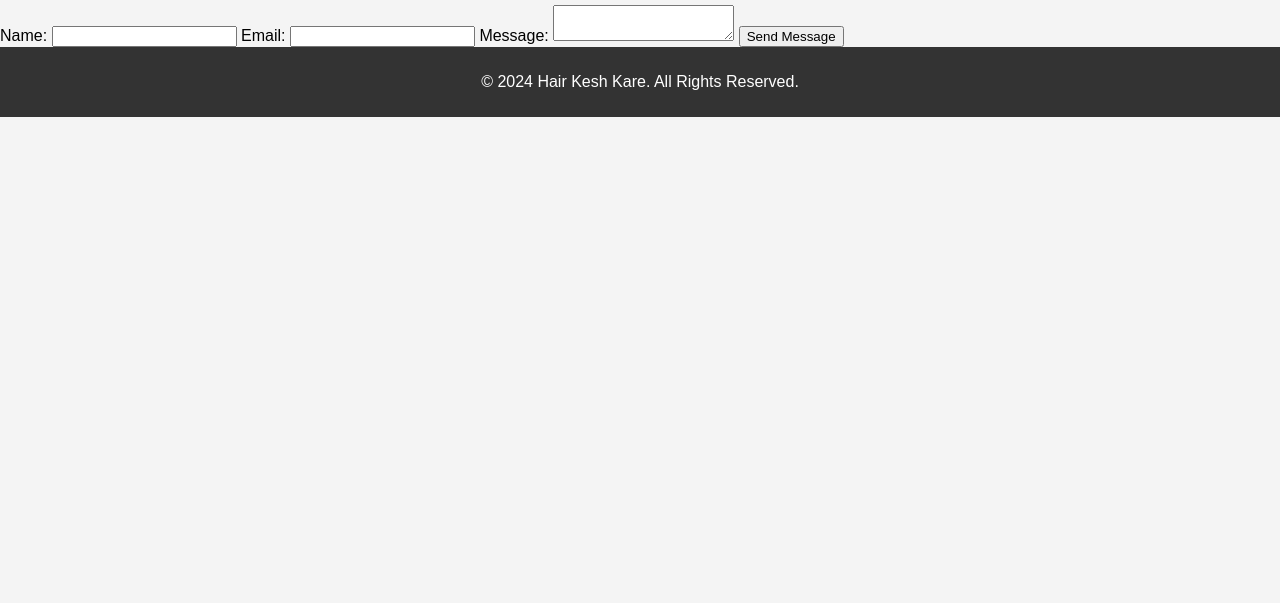
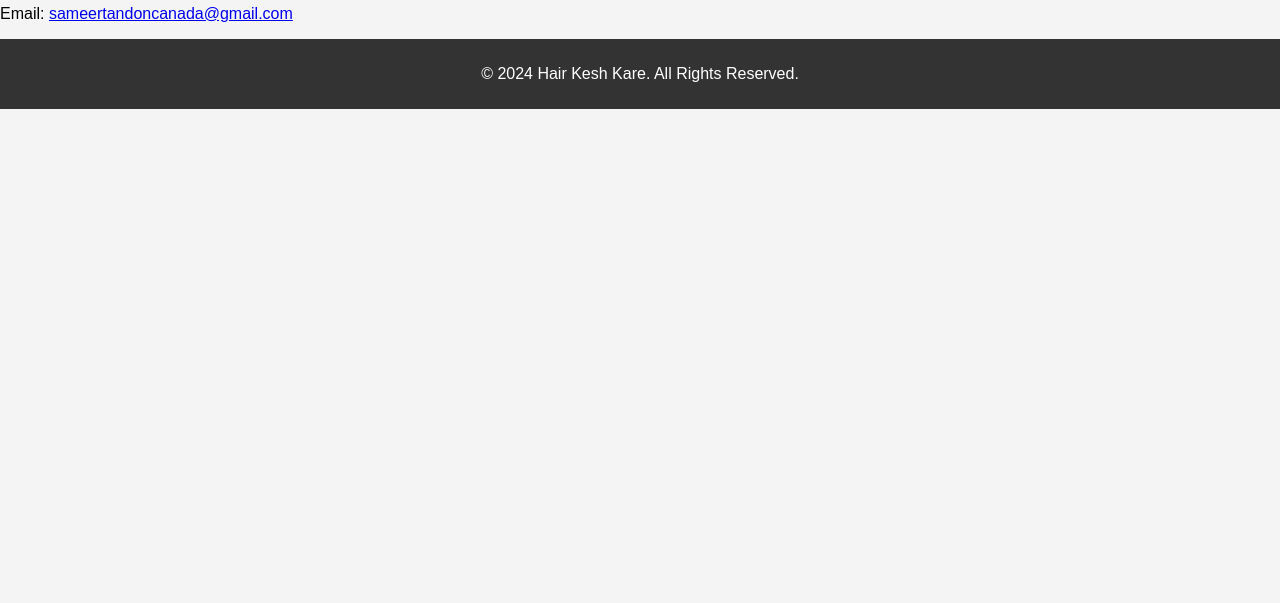
Before and after one commit to HairKeshKare/HairKeshKare, a plain HTML site: page Contact.html in a window 1280 px wide. Shown: the part 197-800 px from the top of the page. Drawn offline with Linux system fonts and the light colour scheme.

Commit message:
Update Contact.html

```diff
--- a/Contact.html
+++ b/Contact.html
@@ -20,15 +20,7 @@
 
     <main>
         <h2>Contact Us</h2>
-        <form>
-            <label for="name">Name:</label>
-            <input type="text" id="name" name="name" required>
-            <label for="email">Email:</label>
-            <input type="email" id="email" name="email" required>
-            <label for="message">Message:</label>
-            <textarea id="message" name="message" required></textarea>
-            <button type="submit">Send Message</button>
-        </form>
+        <p>Email: <a href="mailto:sameertandoncanada@gmail.com">sameertandoncanada@gmail.com</a></p>
     </main>
 
     <footer>
```
